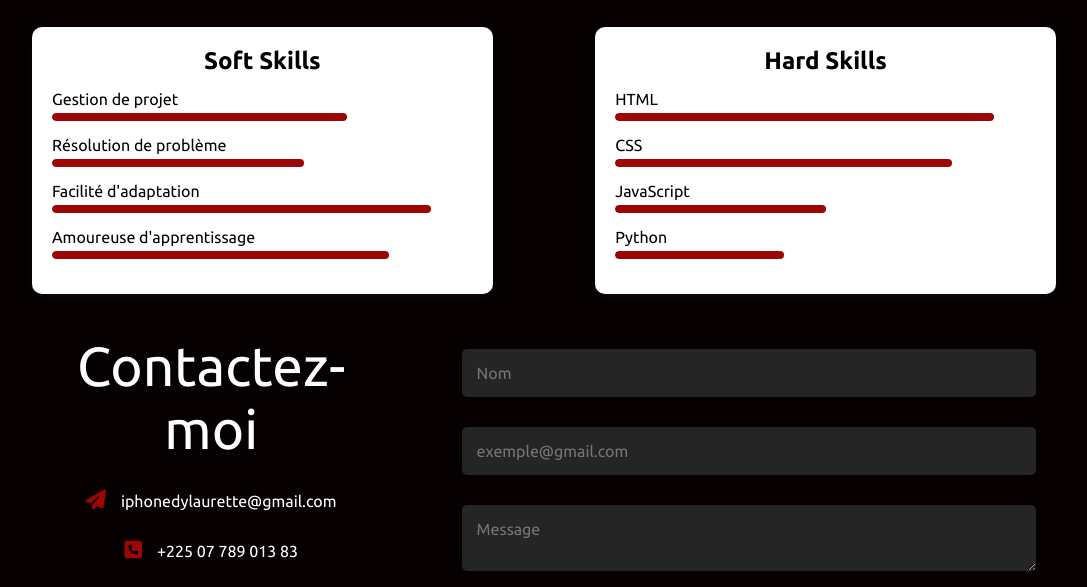
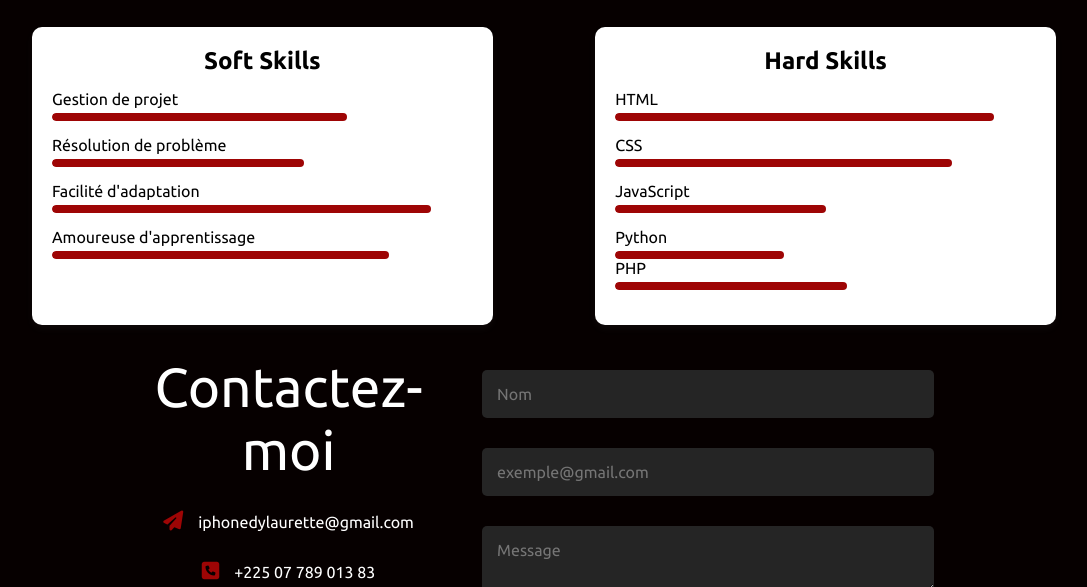
Before and after one commit to Dylaurette/portfolio-PF, a plain HTML site: page index.html in a window 1280 px wide. Shown: the part 2422-3009 px from the top of the page, without its empty margins (96-1183 px from the left). Drawn offline with Linux system fonts and the light colour scheme.

Commit message:
ajout progress-bar PHP

```diff
--- a/index.html
+++ b/index.html
@@ -150,7 +150,10 @@
                     </div>
                     <div class="skill">
                         <p>Python</p>
-                        <div class="progress-bar"><span style="width: 40%;"></span></div>
+                    <div class="progress-bar"><span style="width: 40%;"></span></div>
+                    <div class="skill">
+                        <p>PHP</p>
+                    <div class="progress-bar"><span style="width: 55%;"></span></div>
                 </div>
             </div>
         </div>
```
